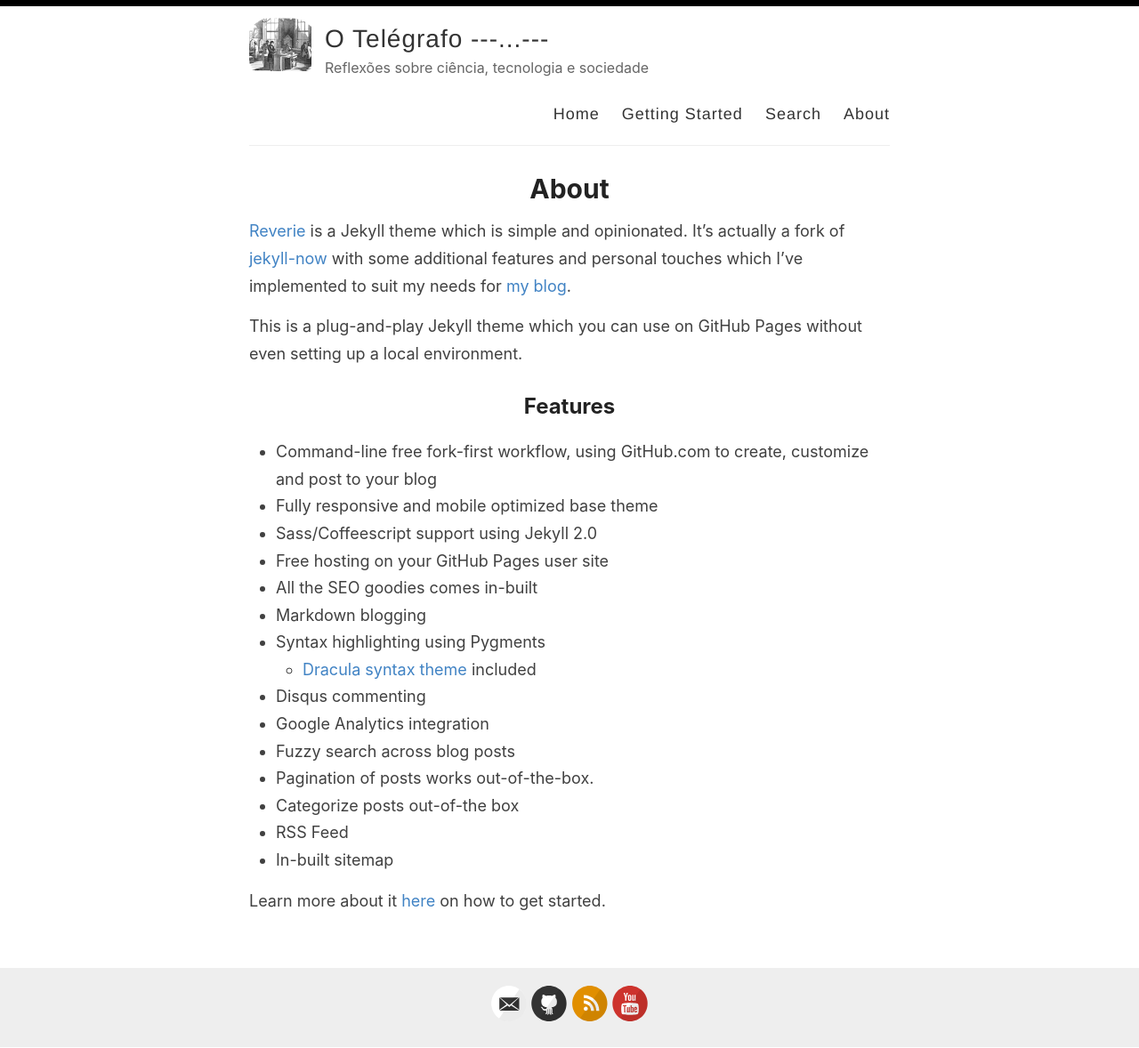
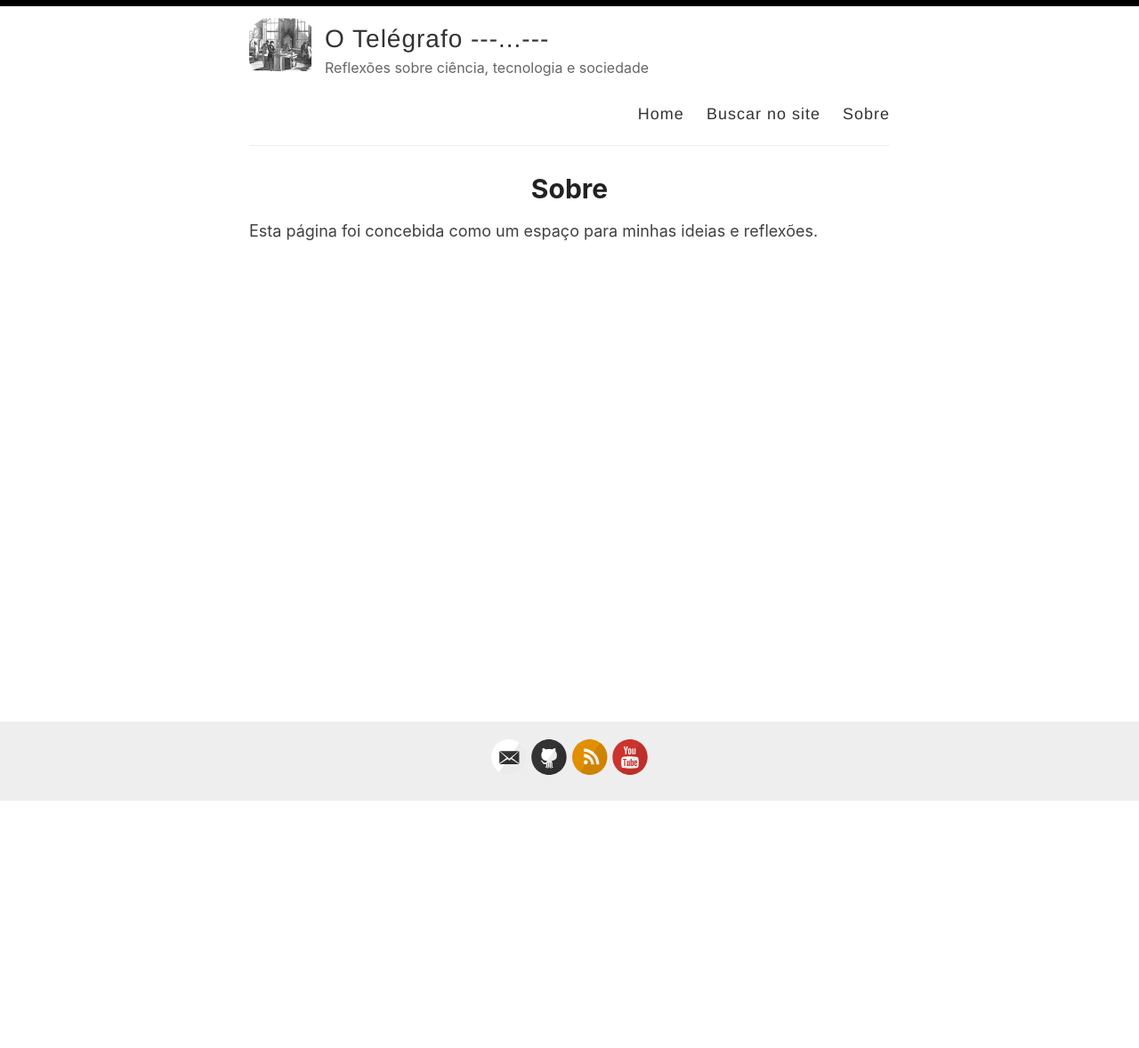
Before and after one commit to tonidandel/otelegrafo_, a Jekyll site: the page built from _pages/about.md, in a window 1280 px wide. Shown: the whole page at 89% size. Built offline with Jekyll 4.4.1, drawn with Linux system fonts in a browser that asks for light colours; after the commit the page ends 901 px from its top, so only the background shows below that.

Commit message:
alteracoes-about-e-default

```diff
--- a/_layouts/default.html
+++ b/_layouts/default.html
@@ -37,9 +37,8 @@
 
             <nav>
               <a href="{{ site.baseurl }}/">Home</a>
-              <a href="{{ site.baseurl }}/getting-started">Getting Started</a>
-              <a href="{{ site.baseurl }}/search">Search</a>
-              <a href="{{ site.baseurl }}/about">About</a>
+              <a href="{{ site.baseurl }}/search">Buscar no site</a>
+              <a href="{{ site.baseurl }}/about">Sobre</a>
             </nav>
           </header>
         </div>
--- a/_pages/about.md
+++ b/_pages/about.md
@@ -1,29 +1,9 @@
 ---
 layout: page
-title: About
+title: Sobre
 permalink: /about/
 ---
 
-[Reverie](https://github.com/amitmerchant1990/reverie) is a Jekyll theme which is simple and opinionated. It's actually a fork of [jekyll-now](https://github.com/barryclark/jekyll-now) with some additional features and personal touches which I've implemented to suit my needs for [my blog](https://www.amitmerchant.com).
 
-This is a plug-and-play Jekyll theme which you can use on GitHub Pages without even setting up a local environment.
 
-## Features
-
-- Command-line free fork-first workflow, using GitHub.com to create, customize and post to your blog
-- Fully responsive and mobile optimized base theme
-- Sass/Coffeescript support using Jekyll 2.0
-- Free hosting on your GitHub Pages user site
-- All the SEO goodies comes in-built
-- Markdown blogging
-- Syntax highlighting using Pygments
-    - [Dracula syntax theme](https://draculatheme.com/) included
-- Disqus commenting
-- Google Analytics integration
-- Fuzzy search across blog posts
-- Pagination of posts works out-of-the-box.
-- Categorize posts out-of-the box
-- RSS Feed
-- In-built sitemap
-
-Learn more about it [here](https://github.com/amitmerchant1990/reverie) on how to get started.
+Esta página foi concebida como um espaço para minhas ideias e reflexões.
```
Also changed, not shown: _pages/getting-started.md (deleted, +0 -51 lines).
